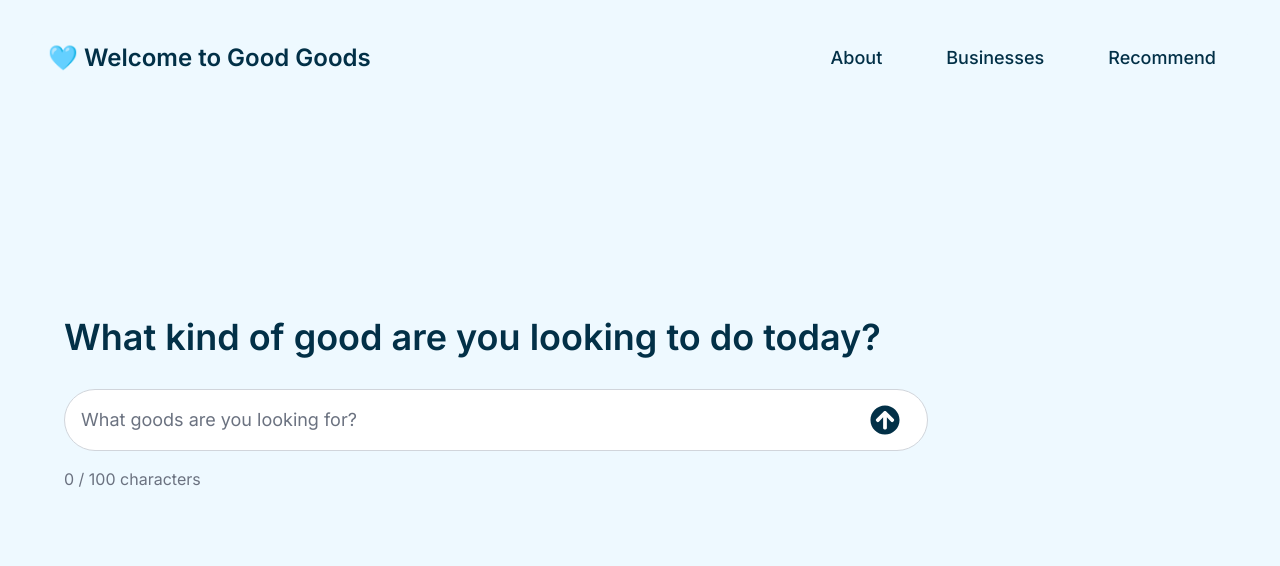
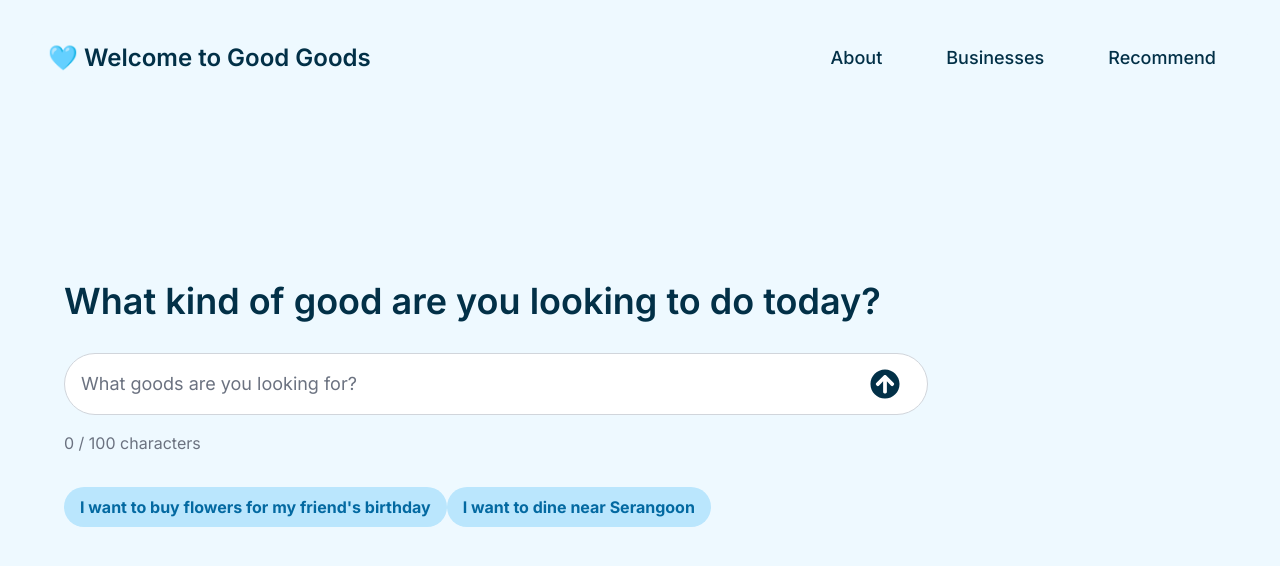
Before and after one commit to eugenetangkj/good-goods, a Next.js app: page / in a window 1280 px wide. Shown: the top 566 px of the page. Built offline with nearby package versions, Linux system fonts and the light colour scheme.

Commit message:
Add suggested prompts

```diff
--- a/components/AISearchBar.tsx
+++ b/components/AISearchBar.tsx
@@ -1,17 +1,14 @@
 "use client"
 
-import { Button, Label } from "flowbite-react";
-import type { CustomFlowbiteTheme } from "flowbite-react";
 import { FaArrowCircleUp } from "react-icons/fa";
 import { useState } from "react";
+import '../src/app/globals.css';
 
-const customTheme: CustomFlowbiteTheme = {
-    button: {
-      base: "rounded-full"
-    },
-};
+//Constants
+const maxNumberOfCharacters = 100;
+const promptOne = "I want to buy flowers for my friend's birthday"
+const promptTwo = "I want to dine near Serangoon"
 
-const maxNumberOfCharacters = 100;
 
 export function AISearchBar() {
 
@@ -34,11 +31,9 @@ export function AISearchBar() {
         console.log("Submitted query:", userInput);
     };
 
+    return (
+        <div>
 
-
-
-
-    return (
             <form className="flex flex-col gap-4 space-y-8" onSubmit={ handleSubmitQuery }>
                 <div>
                     <div className="relative w-4/5 mx-auto">
@@ -67,5 +62,17 @@ export function AISearchBar() {
                     <div className={`mt-4 block ${userInput.length === maxNumberOfCharacters ? 'text-red-500' : 'text-gray-500'}`}>{userInput.length} / { maxNumberOfCharacters } characters</div>
                 </div>
             </form>
+
+            {/* Suggested prompts */}
+            <div className='flex gap-x-4 space-x-8 mt-8' style={{ marginTop: "2rem"}}>
+                <div className='suggested-prompt px-4 py-2 rounded-full cursor-pointer duration-200 w-fit' onClick={() => setUserInput(promptOne)}>
+                    <h6 className='font-bold' style={{ color: '#0369a1' }}>{ promptOne }</h6>
+                </div>
+                <div className='suggested-prompt px-4 py-2 rounded-full cursor-pointer duration-200 w-fit' onClick={() => setUserInput(promptTwo)}>
+                    <h6 className='font-bold' style={{ color: '#0369a1' }}>{ promptTwo }</h6>
+                </div>
+            </div>
+
+        </div>
     );
   }
--- a/src/app/(root)/page.tsx
+++ b/src/app/(root)/page.tsx
@@ -2,6 +2,12 @@ import { AISearchBar } from "../../../components/AISearchBar";
 import { MenuNavbar } from "../../../components/common/MenuNavbar";
 
 export default function Home() {
+  const promptOne = "I want to buy flowers for my friend's birthday"
+const promptTwo = "I want to dine near Serangoon"
+
+
+
+
   return (
     <div className="bg-good-goods-blue-100 w-screen h-screen p-8">
       <MenuNavbar />
--- a/src/app/globals.css
+++ b/src/app/globals.css
@@ -25,3 +25,10 @@ body {
     text-wrap: balance;
   }
 }
+
+.suggested-prompt {
+  background-color: #bae6fd;
+}
+.suggested-prompt:hover {
+  background-color: #7dd3fc;
+}
```
Lines whose indentation alone changed are shown as unchanged.
